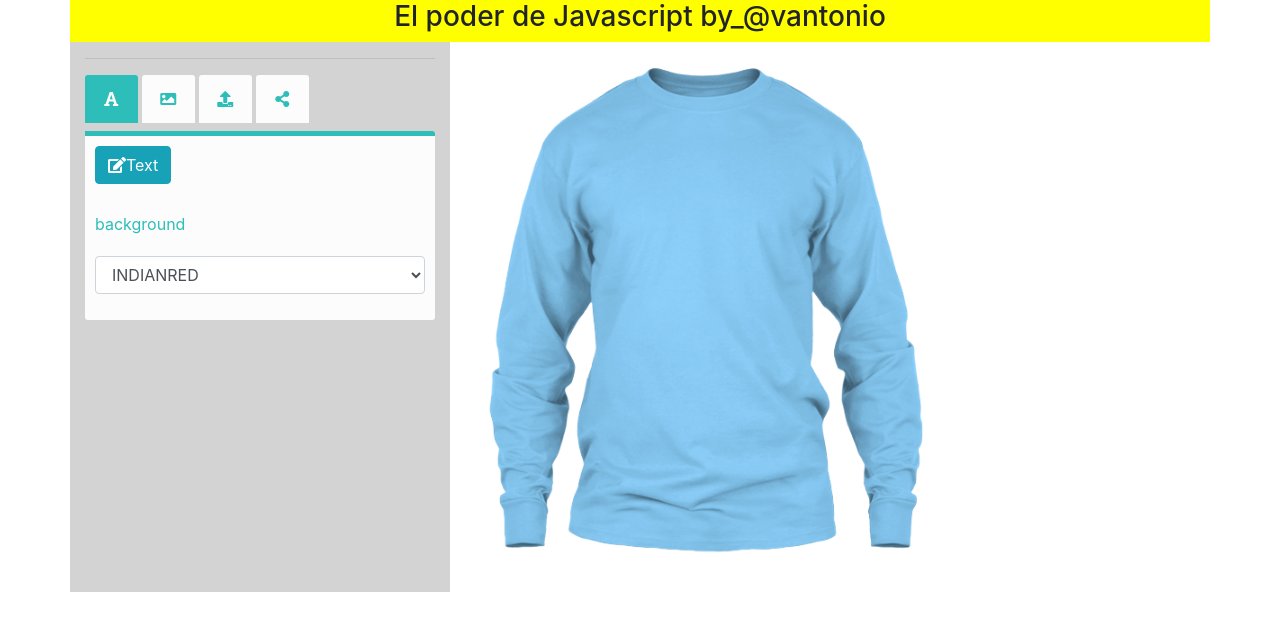
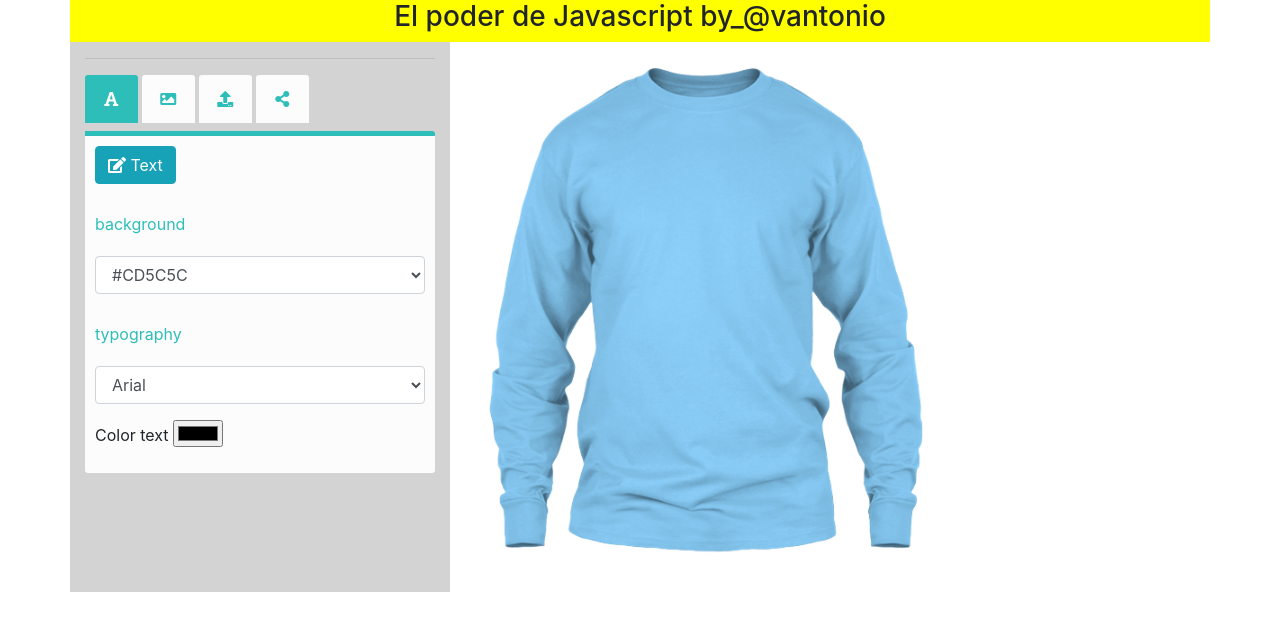
Before and after one commit to vantoniobta/pdc, a PHP site: page / in a window 1280 px wide. Shown: the top 631 px of the page. Run offline with PHP 8.4, Linux system fonts and the light colour scheme; some libraries are stand-ins or nearby versions.

Commit message:
canvas download image fabricjs

```diff
--- a/html5/css/vantonio.css
+++ b/html5/css/vantonio.css
@@ -1,3 +1,4 @@
+
 /*
 tab css
 }*/
--- a/html5/index.html
+++ b/html5/index.html
@@ -9,7 +9,9 @@
   <link rel="stylesheet" href="https://use.fontawesome.com/releases/v5.0.9/css/all.css" integrity="sha384-5SOiIsAziJl6AWe0HWRKTXlfcSHKmYV4RBF18PPJ173Kzn7jzMyFuTtk8JA7QQG1" crossorigin="anonymous">
 
 
-
+<link href="https://fonts.googleapis.com/css?family=Jua" rel="stylesheet">
+<link href="https://fonts.googleapis.com/css?family=Permanent+Marker" rel="stylesheet">
+<link href="https://fonts.googleapis.com/css?family=Black+Han+Sans|Permanent+Marker" rel="stylesheet">
 
   <script type="text/javascript" src="https://code.jquery.com/jquery-2.1.4.js"></script>
   <style type="text/css">
@@ -18,7 +20,7 @@
 
   <script type="text/javascript" src="js/fabric.js"></script>
 </head>
-<body onload="dibujar();">
+<body >
   <div class="container" id="one_div">
    <div class="row">
     <div class="col-md-12" style="background-color: yellow">
@@ -41,35 +43,43 @@
     <div class="tab-content-wrapper">
       <div id="tab-content-1" class="tab-content">
          <div class="form-group">
-           <button type="button" class="btn btn-info" onclick="Addtext()"><i class="fas fa-edit"></i>Text </button>
+           <button type="button" class="btn btn-info" onclick="Addtext()"><i class="fas fa-edit"></i>&nbsp;Text </button>
           </div>
            <div class="form-group">
                <label for="sel1">background</label>
                 <select id="color" class="form-control">
-                    <option value="#CD5C5C">INDIANRED</option>
-                    <option value="#708090">SLATEGRAY</option>
-                    <option value="#98FB98">PALEGREEN</option>
-                    <option value="#FFC0CB">PINK</option>
-                    <option value="#FF7F50">CORAL</option>
+                    <option value="#CD5C5C">#CD5C5C</option>
+                    <option value="#708090">#708090</option>
+                    <option value="#98FB98">#98FB98</option>
+                    <option value="#FFC0CB">#FFC0CB</option>
+                    <option value="#FF7F50">#FF7F50</option>
                 </select>
               </div>
+                <div class="form-group">
+                  <label for="sel1">typography</label>
+                      <select id="font-family" class="form-control">
+                        <option value="arial">Arial</option>
+                        <option value="Black Han Sans">Black Han Sans</option>
+                        <option value="Permanent Marker">Permanent Marker</option>
+                        <option value="Jua">Engagement</option>
+                      </select>
+                </div>
                <div class="form-group">
-
-                  <!--  <label for="sel1">Color text</label>
-                   <input type="color" value="" id="text-color" size="10"> -->
+                   Color text
+                   <input type="color" value="" id="text-color" size="10">
               </div>
       </div>
       <div id="tab-content-2" class="tab-content">
 
-        <p>Lorem ipsum dolor sit amet, consectetur adipiscing elit. Donec efficitur mattis nibh, non ornare neque. In bibendum consequat imperdiet. Duis eros ex, vestibulum vel fermentum ut, gravida at turpis. Etiam porta sem dolor, at finibus metus consequat a. Aliquam erat volutpat.  </p>
+        <p>test1 </p>
       </div>
       <div id="tab-content-3" class="tab-content">
 
-        <p>Lorem ipsum dolor sit amet, consectetur adipiscing elit. Donec efficitur mattis nibh, non ornare neque. In bibendum consequat imperdiet. Duis eros ex, vestibulum vel fermentum ut, gravida at turpis. Etiam porta sem dolor, at finibus metus consequat a. Aliquam erat volutpat. Donec sollicitudin metus quis magna faucibus, vitae ultrices libero ultrices. Sed ut dui vitae velit laoreet commodo. Nam suscipit purus a ultricies auctor. </p>
+        <p>test2 </p>
       </div>
       <div id="tab-content-4" class="tab-content">
+         <a id="download"  download="test.png"><button type="button" class="btn btn-info" onclick="download_canvas()"><i class="fas fa-cloud-download-alt"></i>&nbsp;Download </button></a>
 
-        <p>Lorem ipsum dolor sit amet, consectetur adipiscing elit. Donec efficitur mattis nibh, non ornare neque. In bibendum consequat imperdiet. Duis eros ex, vestibulum vel fermentum ut, gravida at turpis. Etiam porta sem dolor, at finibus metus consequat a. Aliquam erat volutpat. </p>
       </div>
     </div>
   </div>
@@ -103,4 +113,13 @@
   </div>
 </body>
   <script type="text/javascript" src="js/vantonio.js"></script>
+  <script type="text/javascript">
+    function download_canvas(){
+         var download = document.getElementById("download");
+         var image    = document.getElementById("canvas_vantonio").toDataURL("image/png").replace("image/png", "image/octet-stream");
+           download.setAttribute("href", image);
+    }
+
+
+  </script>
 </html>
--- a/html5/js/vantonio.js
+++ b/html5/js/vantonio.js
@@ -9,6 +9,8 @@ var canvas = new fabric.Canvas('canvas_vantonio');
             canvas.add(oImg);
         })
     // };
+
+
         canvas.backgroundColor = '#87CEFA';
         canvas.renderAll();
         $('select#color').on('change', function() {
@@ -16,9 +18,10 @@ var canvas = new fabric.Canvas('canvas_vantonio');
               canvas.renderAll();
          });
 
+
     //add text in canvas clic button
     function Addtext() {
-        canvas.add(new fabric.IText('edit text', {
+        canvas.add(new fabric.IText('vantonio', {
         left: 150,
         top: 130,
         fontFamily: 'arial black',
@@ -27,8 +30,12 @@ var canvas = new fabric.Canvas('canvas_vantonio');
         }));
     }
 
-    //change color text in canvas
+    document.getElementById('font-family').onchange = function() {
+        canvas.getActiveObject().setFontFamily(this.value);
+        canvas.renderAll();
+    }
+
     document.getElementById('text-color').onchange = function() {
          canvas.getActiveObject().setFill(this.value);
         canvas.renderAll();
-    };
+    }
```
Lines whose indentation alone changed are shown as unchanged.
